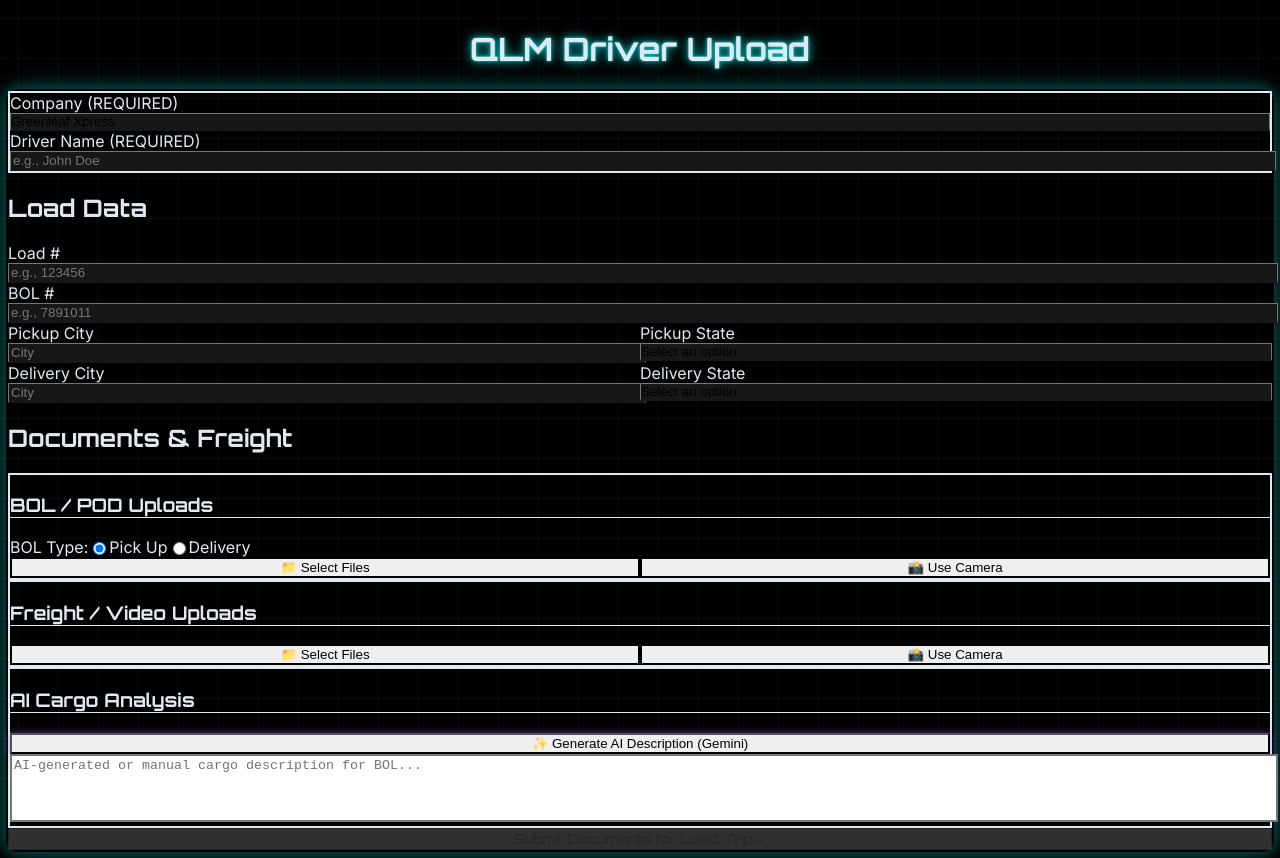
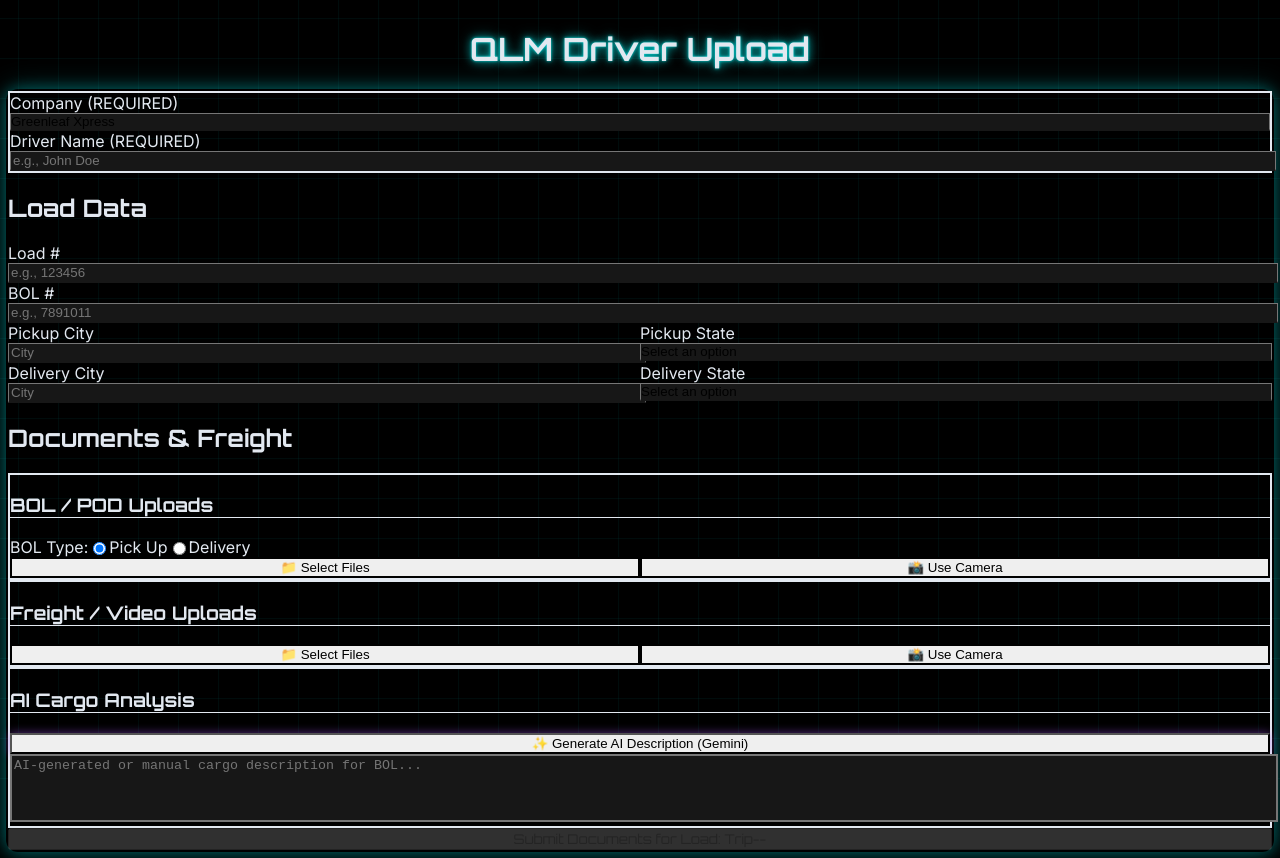
Before and after one commit to vtaylor84-vlt/document-uploader, a React (Vite) app: page / in a window 1280 px wide. Built offline with nearby package versions, Linux system fonts and the light colour scheme.

Commit message:
UI OVERHAUL: Final aesthetic, layout, and dynamic color linkage fixes

```diff
--- a/components/Form.tsx
+++ b/components/Form.tsx
@@ -33,10 +33,10 @@
     // Form and File State
     const [form, setForm] = useState<Omit<LoadSubmission, 'files' | 'timestamp' | 'submissionId'>>({
         ...initialFormState,
-        company: company, // Initialize company from theme
+        company: company,
     });
-    const [bolFiles, setBolFiles] = useState<SelectedFile[]>([] as SelectedFile[]);
-    const [freightFiles, setFreightFiles] = useState<SelectedFile[]>([] as SelectedFile[]);
+    const [bolFiles, setBolFiles] = useState<SelectedFile[]>([]);
+    const [freightFiles, setFreightFiles] = useState<SelectedFile[]>([]);
 
     // Combine files for validation/submission
     const allFiles = useMemo(() => [...bolFiles, ...freightFiles], [bolFiles, freightFiles]);
@@ -80,7 +80,7 @@
             await saveSubmissionToQueue(finalSubmission);
             showToast(`Load ${form.loadNumber || 'N/A'} saved to queue! Uploading in background.`, 'success');
 
-            // Reset Form (excluding company selection which is managed by theme)
+            // Reset Form
             setForm(initialFormState);
             setBolFiles([]);
             setFreightFiles([]);
--- a/components/GeminiAISection.tsx
+++ b/components/GeminiAISection.tsx
@@ -66,11 +66,12 @@
                 rows={4}
                 className="
                     w-full p-3 border-2 rounded-lg
-                    bg-slate-900 text-white border-slate-700
+                    bg-black/80 border border-gray-700
                     transition-all duration-200 focus:outline-none
                     focus:border-[--color-secondary] focus:shadow-[0_0_10px_var(--color-secondary)]
-                    font-inter text-base resize-none
+                    font-inter text-base resize-none text-white
                 "
+                style={{ backgroundColor: '#171717' }}
             />
         </div>
     );
--- a/components/InputField.tsx
+++ b/components/InputField.tsx
@@ -12,7 +12,9 @@
 }
 
 export const InputField: React.FC<InputFieldProps> = ({ label, id, value, theme, ...props }) => {
-    const textColor = theme?.text || 'text-white';
+    // If theme prop is not passed, we rely on the CSS variables set in App.tsx
+    // but we still keep a fallback text color class.
+    const textColor = theme?.text || 'text-gray-200';
 
     return (
         <div className="flex flex-col space-y-1">
@@ -20,7 +22,7 @@
                 {label}
             </label>
             <div className={`relative group transition-all duration-300 ease-in-out focus-within:ring-1 focus-within:ring-transparent`}>
-                {/* Glowing border effect using pseudo-element */}
+                {/* Glowing border effect using CSS variables for gradient */}
                 <div className={`absolute -inset-0.5 bg-gradient-to-r from-[--color-primary] to-[--color-secondary] rounded-lg blur opacity-0 group-focus-within:opacity-75 transition-opacity duration-300`}></div>
 
                 <input
--- a/components/SelectField.tsx
+++ b/components/SelectField.tsx
@@ -12,7 +12,7 @@
 }
 
 export const SelectField: React.FC<SelectFieldProps> = ({ label, id, options, theme, ...props }) => {
-    const textColor = theme?.text || 'text-white';
+    const textColor = theme?.text || 'text-gray-200';
 
     return (
         <div className="flex flex-col space-y-1">
@@ -20,7 +20,7 @@
                 {label}
             </label>
             <div className={`relative group transition-all duration-300 ease-in-out`}>
-                {/* Glowing border effect using pseudo-element */}
+                {/* Glowing border effect */}
                 <div className={`absolute -inset-0.5 bg-gradient-to-r from-[--color-primary] to-[--color-secondary] rounded-lg blur opacity-0 group-focus-within:opacity-75 transition-opacity duration-300`}></div>
 
                 <select
```
